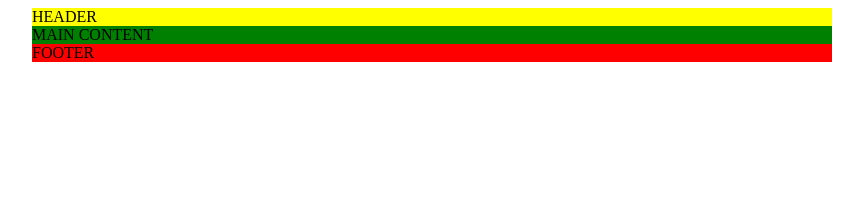
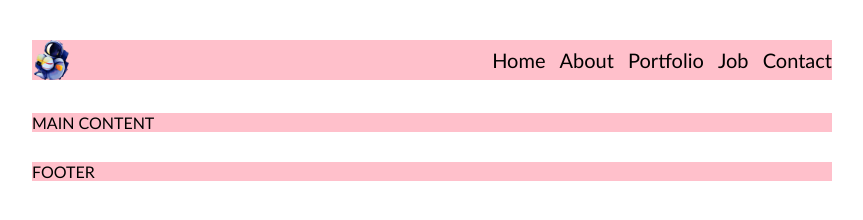
Before and after one commit to Arshunas/04-Astronautas, a website: page index.html in a window 1280 px wide. Shown: the whole page, without its empty margins (208-1071 px from the left). Drawn offline with Linux system fonts and the light colour scheme.

Commit message:
Header#2
Signed-off-by: Sarunas <sarunas.stankevicius@mailbox.org>

```diff
--- a/index.html
+++ b/index.html
@@ -6,6 +6,7 @@
     <meta name="viewport" content="width=device-width, initial-scale=1.0">
     <title>Astronautas</title>
     <link rel="stylesheet" href="./main.css">
+    <link rel="shorcut icon" href="./favicon.ico"  type="image/x-icon">
     <link rel="apple-touch-icon" sizes="180x180" href="./favicon/apple-touch-icon.png">
 <link rel="icon" type="image/png" sizes="32x32" href="./favicon/favicon-32x32.png">
 <link rel="icon" type="image/png" sizes="16x16" href="./favicon/favicon-16x16.png">
@@ -17,7 +18,14 @@
 
 <body>
     <header>
-        HEADER
+        <img src="./logo.png" alt="Logo">
+        <nav>
+            <a href="#">Home</a>
+            <a href="#">About</a>
+            <a href="#">Portfolio</a>
+            <a href="#">Job</a>
+            <a href="#">Contact</a>
+        </nav>
     </header>
 
     <main>
--- a/main.css
+++ b/main.css
@@ -1,9 +1,48 @@
-header {
-    background-color: yellow; width: 800px; margin-left: calc(50% - 400px);
+body{
+    margin: 0;
+    font-family: 'Gill Sans', 'Gill Sans MT', Calibri, 'Trebuchet MS', sans-serif;
+
 }
-main {
-    background-color: green; width: 800px; margin-left: calc(50% - 400px);
+
+header,
+main,
+footer {
+    display: inline-block;
+    background-color: pink;
+    width: 800px;
+    margin-left: calc(50% - 400px);
+    margin-bottom: 30px;
 }
-footer {
-    background-color: red; width: 800px; margin-left: calc(50% - 400px);
+header{
+    margin-top: 40px;
 }
+
+img{
+    width: 100px;
+    height: 40px;
+    float: left;
+    object-fit: contain;
+    object-position: left;
+}
+
+nav{
+    margin-top: 10px;
+    float: right;
+
+}
+
+a{
+    display: inline-block;
+    margin-left: 10px;
+    color: #000;
+    font-size: 20px;
+    line-height: 20px ;
+    text-decoration: none;
+}
+
+a:first-child {
+    margin-left: 0;
+}
+a:hover {
+    text-decoration: underline;
+}
```
Also changed, not shown: logo.png (renamed from Original-favicon.png).
